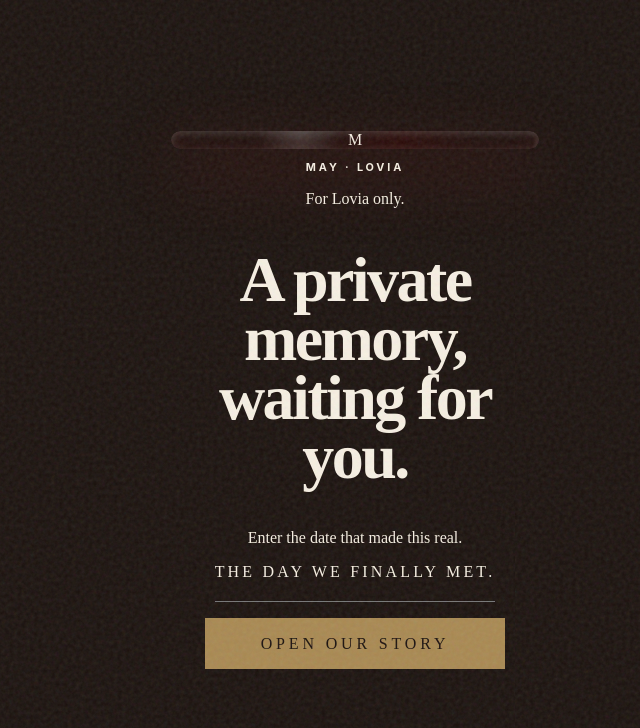
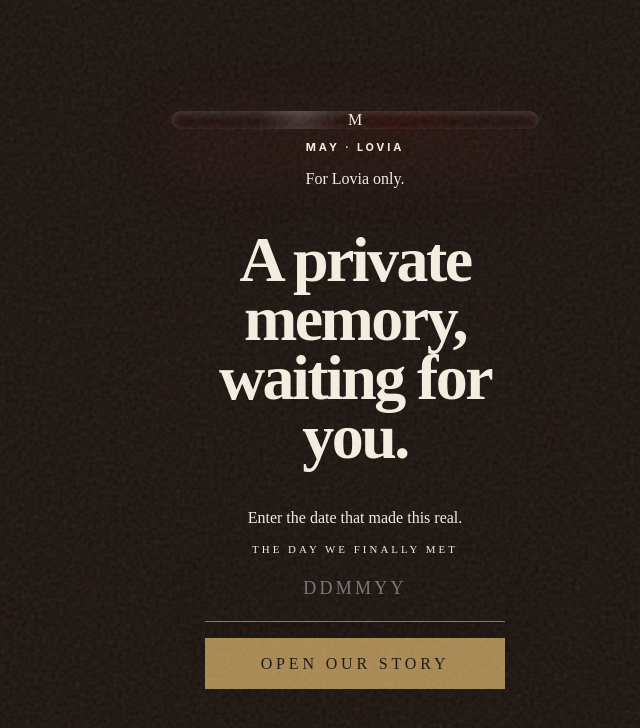
Before and after one commit to maryamoah/lovia-may-proposal, a Next.js app: page / in a window 1280 px wide. Shown: the top 728 px of the page, without its empty margins (285-925 px from the left). Built offline with nearby package versions, Linux system fonts and the light colour scheme.

Commit message:
Refine password input field

```diff
--- a/src/components/proposal/PasswordGate.tsx
+++ b/src/components/proposal/PasswordGate.tsx
@@ -34,8 +34,8 @@ export function PasswordGate({ onUnlock, unlocked = false }: PasswordGateProps)
             <p className="eyebrow text-gold">MAY · LOVIA</p>
             <p className="mt-2 text-sm text-ivory/62">For Lovia only.</p>
             <h1 className="mx-auto mt-4 max-w-[12ch] font-serif text-[clamp(2.75rem,5vw,5rem)] leading-[.92] tracking-[-.04em]">A private memory, waiting for you.</h1>
-            <p className="mx-auto mt-6 max-w-[18rem] text-sm text-ivory/66">Enter the date that made this real.</p>
-            <label className="mt-5 block text-xs uppercase tracking-[.2em] text-gold/75" htmlFor="proposal-password">The day we finally met.</label>
+            <p id="password-helper" className="mx-auto mt-7 max-w-[18rem] text-sm text-ivory/66">Enter the date that made this real.</p>
+            <label className="mt-7 block font-sans text-[0.68rem] font-semibold uppercase tracking-[.28em] text-gold/80" htmlFor="proposal-password">The day we finally met</label>
             <input
               id="proposal-password"
               value={code}
@@ -47,11 +47,13 @@ export function PasswordGate({ onUnlock, unlocked = false }: PasswordGateProps)
               inputMode="numeric"
               pattern="[0-9]*"
               maxLength={6}
-              className="mx-auto mt-2 block w-full max-w-[280px] rounded-none border-0 border-b border-gold/35 bg-transparent px-2 py-3 text-center text-xl tracking-[.34em] text-ivory outline-none transition placeholder:text-ivory/25 focus:border-gold focus-visible:outline-2 focus-visible:outline-offset-4 focus-visible:outline-gold"
+              placeholder="DDMMYY"
+              className="mx-auto mt-4 block h-16 w-full max-w-[300px] appearance-none rounded-none border-0 border-b border-gold/35 bg-transparent px-4 py-0 text-center font-sans text-[18px] leading-[4rem] tracking-[.18em] text-ivory shadow-[0_14px_34px_rgba(0,0,0,.16)] outline-none transition duration-300 placeholder:text-ivory/24 placeholder:transition-opacity placeholder:duration-300 focus:border-gold/85 focus:shadow-[0_16px_42px_rgba(0,0,0,.18),0_8px_28px_rgba(169,137,82,.16)] focus:placeholder:opacity-0 focus-visible:outline-0"
+              aria-describedby="password-helper password-error"
               aria-invalid={error}
             />
-            <p className="mt-3 min-h-6 text-sm text-blush" aria-live="polite">{error ? 'That is not our key. Try the date May met Lovia.' : ''}</p>
-            <button className="btn-primary mx-auto mt-3 block w-full max-w-[300px]">Open our story</button>
+            <p id="password-error" className="mt-5 min-h-6 text-sm text-blush" aria-live="polite">{error ? 'That is not our key. Try the date May met Lovia.' : ''}</p>
+            <button className="btn-primary mx-auto mt-6 block w-full max-w-[300px]">Open our story</button>
           </motion.form>
         ) : (
           <motion.div key="remembered" initial={{ opacity: 0, scale: 0.98 }} animate={{ opacity: 1, scale: 1 }} exit={{ opacity: 0 }} transition={{ duration: 0.8, ease: 'easeOut' }} className="relative max-w-sm text-center">
```
